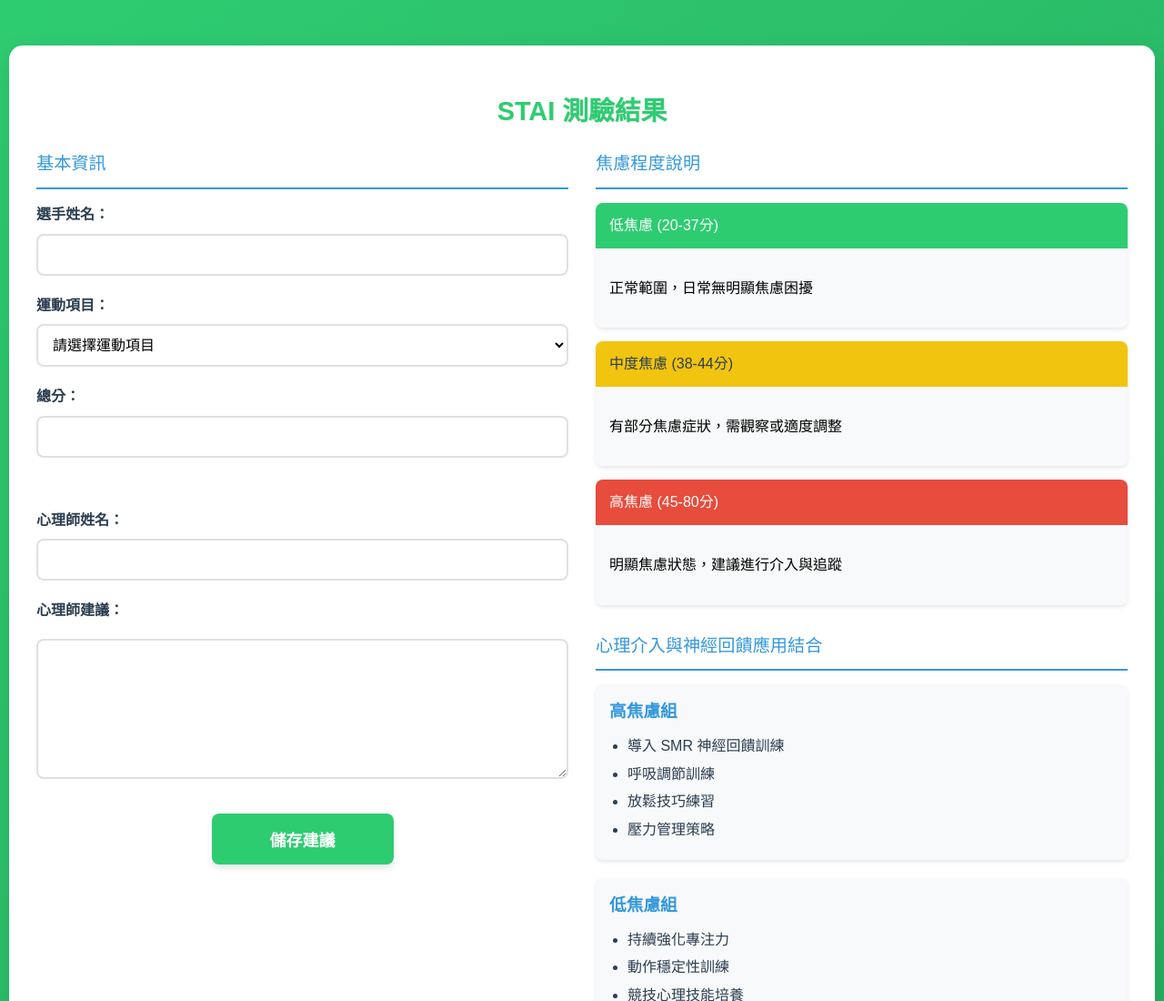
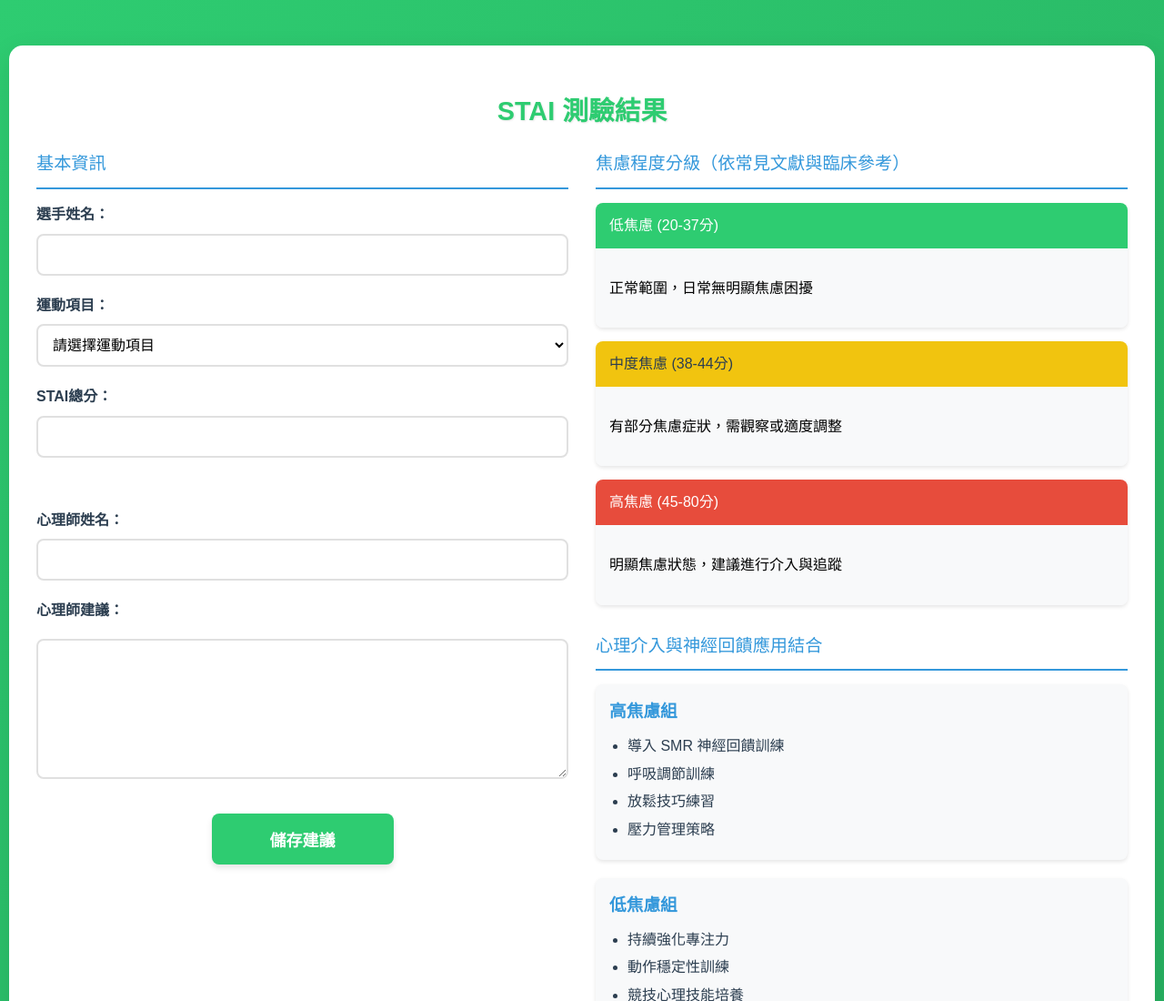
Before and after one commit to linyinmin/STAI-test, a plain HTML site: page result_manual.html in a window 1280 px wide. Shown: the top 1100 px of the page at 91% size. Drawn offline with Linux system fonts and the light colour scheme.

Commit message:
edit words

```diff
--- a/result_manual.html
+++ b/result_manual.html
@@ -417,7 +417,7 @@
                     </select>
                 </div>
                 <div class="input-group">
-                    <label>總分：</label>
+                    <label>STAI總分：</label>
                     <input type="number" id="totalScore" min="20" max="80" required>
                     <div class="total-score" id="displayScore"></div>
                     <div class="anxiety-level" id="anxietyLevel"></div>
@@ -435,7 +435,7 @@
                 </div>
             </div>
             <div class="right-panel">
-                <div class="panel-title">焦慮程度說明</div>
+                <div class="panel-title">焦慮程度分級（依常見文獻與臨床參考）</div>
                 <div class="anxiety-levels">
                     <div class="level-item">
                         <div class="level-header low">
```
Also changed, not shown: result.html (+1 -1 lines), result_manual2.html (+2 -2 lines).
